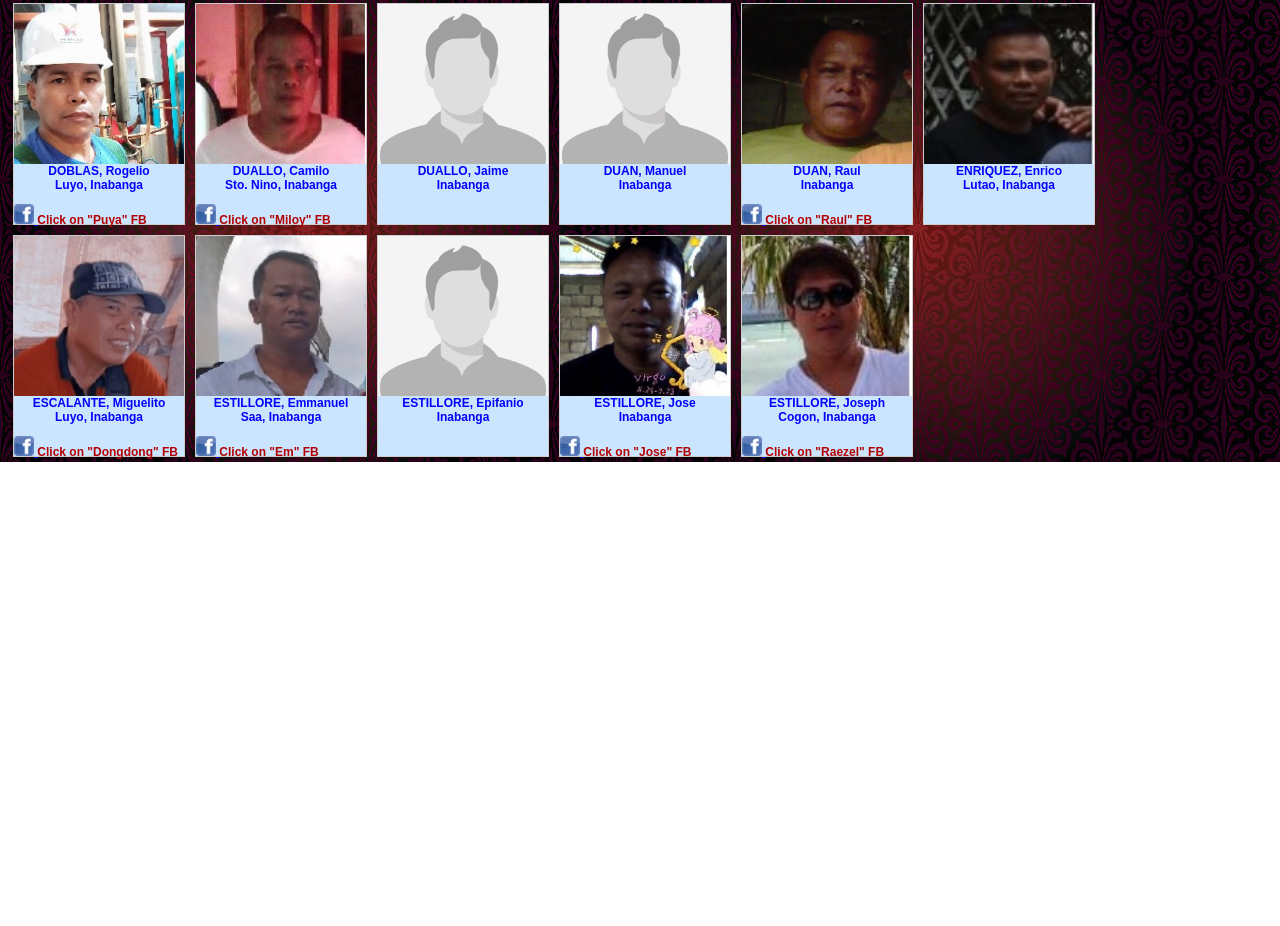
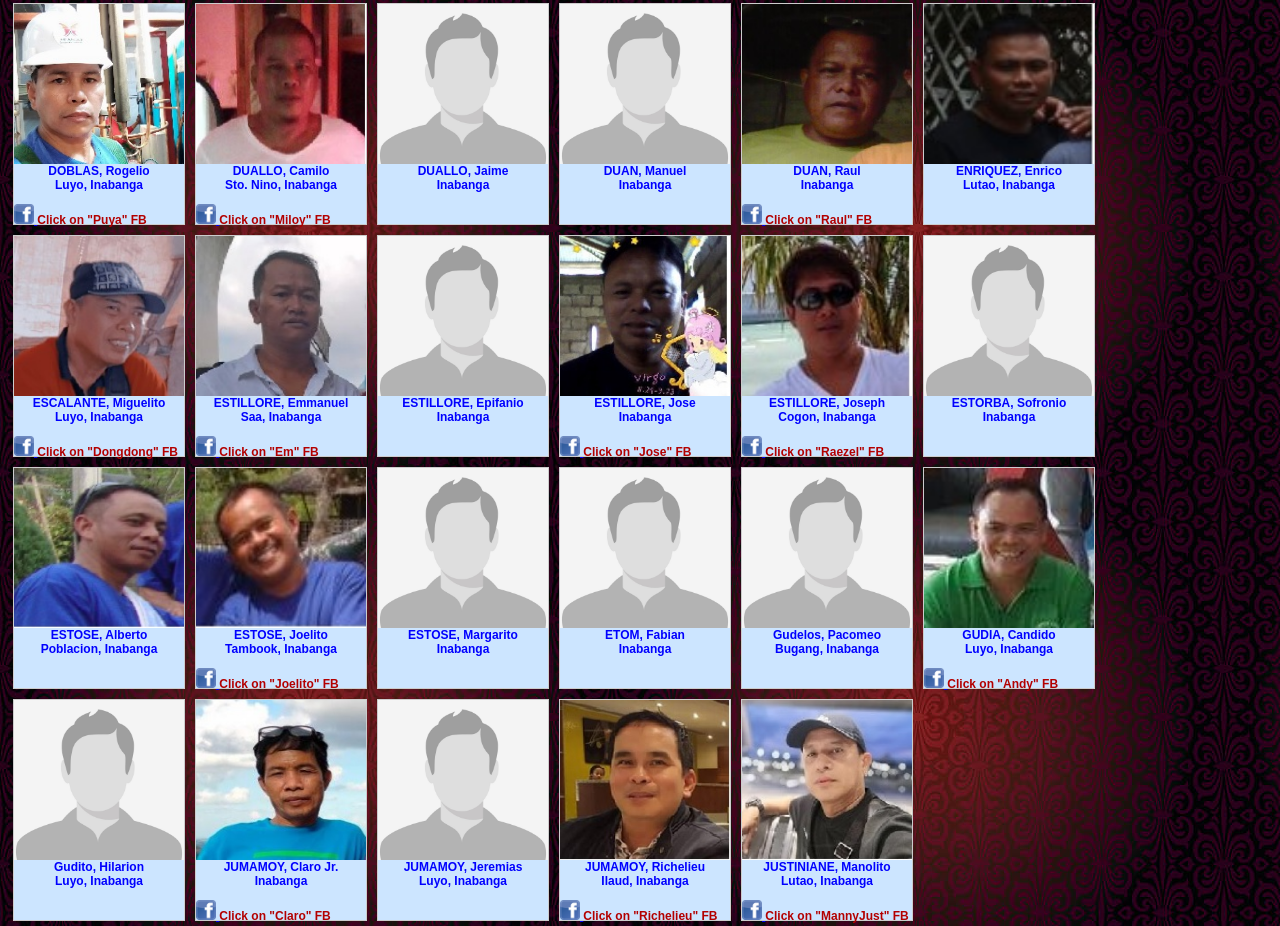
Before and after one commit to SPAbatch87/Alumni-website, a plain HTML site: page masterlist-boys.html in a window 1280 px wide. Shown: the part 1483-2409 px from the top of the page. Before the commit the page ends 1945 px from the top, so only its background shows below. Drawn offline with Linux system fonts and the light colour scheme; files whose address does not match are found by name.

Commit message:
Update masterlist-boys.html

```diff
--- a/masterlist-boys.html
+++ b/masterlist-boys.html
@@ -565,6 +565,122 @@ Cogon, Inabanga</pre><div class="face">
       <img src="bg-images/FB.png" alt="FB link">
   </a>Click on "Raezel" FB</div></div>
 </div>
+<div class="gallery">
+  <a target="_blank" href="images/04.jpg">
+    <img src="images/04.jpg" alt="Cinque Terre" width="500" height="400">
+  </a>
+  <div class="desc"><pre>
+ESTORBA, Sofronio
+Inabanga</pre></div>
+</div>
+<div class="gallery">
+  <a target="_blank" href="images/B49.jpg">
+    <img src="images/B49.jpg" alt="Cinque Terre" width="500" height="400">
+  </a>
+  <div class="desc"><pre>
+ESTOSE, Alberto
+Poblacion, Inabanga</pre></div>
+</div>
+<div class="gallery">
+  <a target="_blank" href="images/B50.jpg">
+    <img src="images/B50.jpg" alt="Northern Lights" width="500" height="400">
+  </a>
+  <div class="desc"><pre>
+ESTOSE, Joelito
+Tambook, Inabanga
+</pre><div class="face">
+      <a target="_blank" href="https://www.facebook.com/profile.php?id=100076293146739">
+      <img src="bg-images/FB.png" alt="FB link">
+  </a>Click on "Joelito" FB</div></div>
+</div>
+<div class="gallery">
+  <a target="_blank" href="images/04.jpg">
+    <img src="images/04.jpg" alt="Cinque Terre" width="500" height="400">
+  </a>
+  <div class="desc"><pre>
+ESTOSE, Margarito
+Inabanga</pre></div>
+</div>
+<div class="gallery">
+  <a target="_blank" href="images/04.jpg">
+    <img src="images/04.jpg" alt="Cinque Terre" width="500" height="400">
+  </a>
+  <div class="desc"><pre>
+ETOM, Fabian
+Inabanga</pre></div>
+</div>
+<div class="gallery">
+  <a target="_blank" href="images/04.jpg">
+    <img src="images/04.jpg" alt="Cinque Terre" width="500" height="400">
+  </a>
+  <div class="desc"><pre>
+Gudelos, Pacomeo
+Bugang, Inabanga</pre></div>
+</div>
+<div class="gallery">
+  <a target="_blank" href="images/B54.jpg">
+    <img src="images/B54.jpg" alt="Northern Lights" width="500" height="400">
+  </a>
+  <div class="desc"><pre>
+GUDIA, Candido
+Luyo, Inabanga
+</pre><div class="face">
+      <a target="_blank" href="https://www.facebook.com/andy.gudia">
+      <img src="bg-images/FB.png" alt="FB link">
+  </a>Click on "Andy" FB</div></div>
+</div>
+<div class="gallery">
+  <a target="_blank" href="images/04.jpg">
+    <img src="images/04.jpg" alt="Cinque Terre" width="500" height="400">
+  </a>
+  <div class="desc"><pre>
+Gudito, Hilarion
+Luyo, Inabanga</pre></div>
+</div>
+<div class="gallery">
+  <a target="_blank" href="images/B56.jpg">
+    <img src="images/B56.jpg" alt="Northern Lights" width="500" height="400">
+  </a>
+  <div class="desc"><pre>
+JUMAMOY, Claro Jr.
+Inabanga
+</pre><div class="face">
+      <a target="_blank" href="https://www.facebook.com/profile.php?id=100069072946233">
+      <img src="bg-images/FB.png" alt="FB link">
+  </a>Click on "Claro" FB</div></div>
+</div>
+<div class="gallery">
+  <a target="_blank" href="images/04.jpg">
+    <img src="images/04.jpg" alt="Cinque Terre" width="500" height="400">
+  </a>
+  <div class="desc"><pre>
+JUMAMOY, Jeremias
+Luyo, Inabanga</pre></div>
+</div>
+<div class="gallery">
+  <a target="_blank" href="images/B58.jpg">
+    <img src="images/B58.jpg" alt="Northern Lights" width="500" height="400">
+  </a>
+  <div class="desc"><pre>
+JUMAMOY, Richelieu
+Ilaud, Inabanga
+</pre><div class="face">
+      <a target="_blank" href="https://www.facebook.com/richelieu.jumamoy">
+      <img src="bg-images/FB.png" alt="FB link">
+  </a>Click on "Richelieu" FB</div></div>
+</div>
+<div class="gallery">
+  <a target="_blank" href="images/B59.jpg">
+    <img src="images/B59.jpg" alt="Northern Lights" width="500" height="400">
+  </a>
+  <div class="desc"><pre>
+JUSTINIANE, Manolito
+Lutao, Inabanga
+</pre><div class="face">
+      <a target="_blank" href="https://www.facebook.com/mannyjust">
+      <img src="bg-images/FB.png" alt="FB link">
+  </a>Click on "MannyJust" FB</div></div>
+</div>
 
 </body>
 </html>
```
